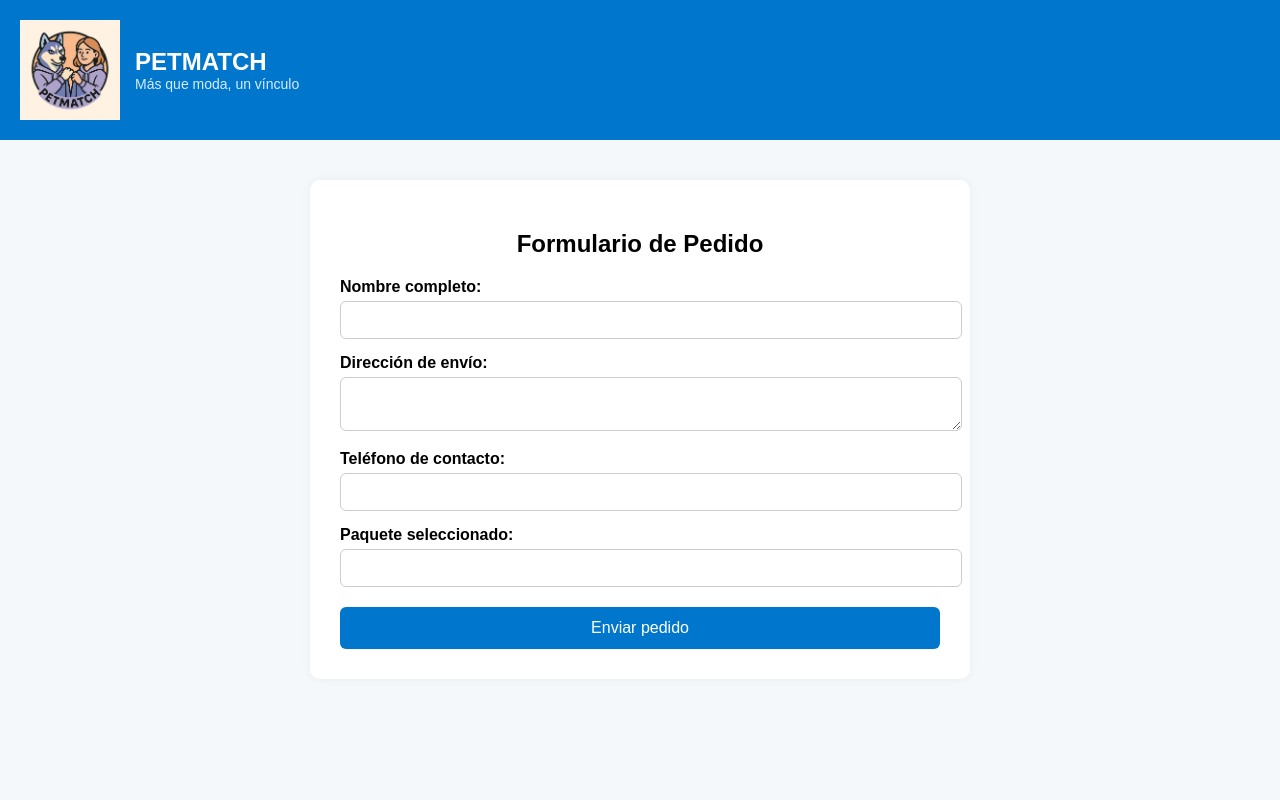
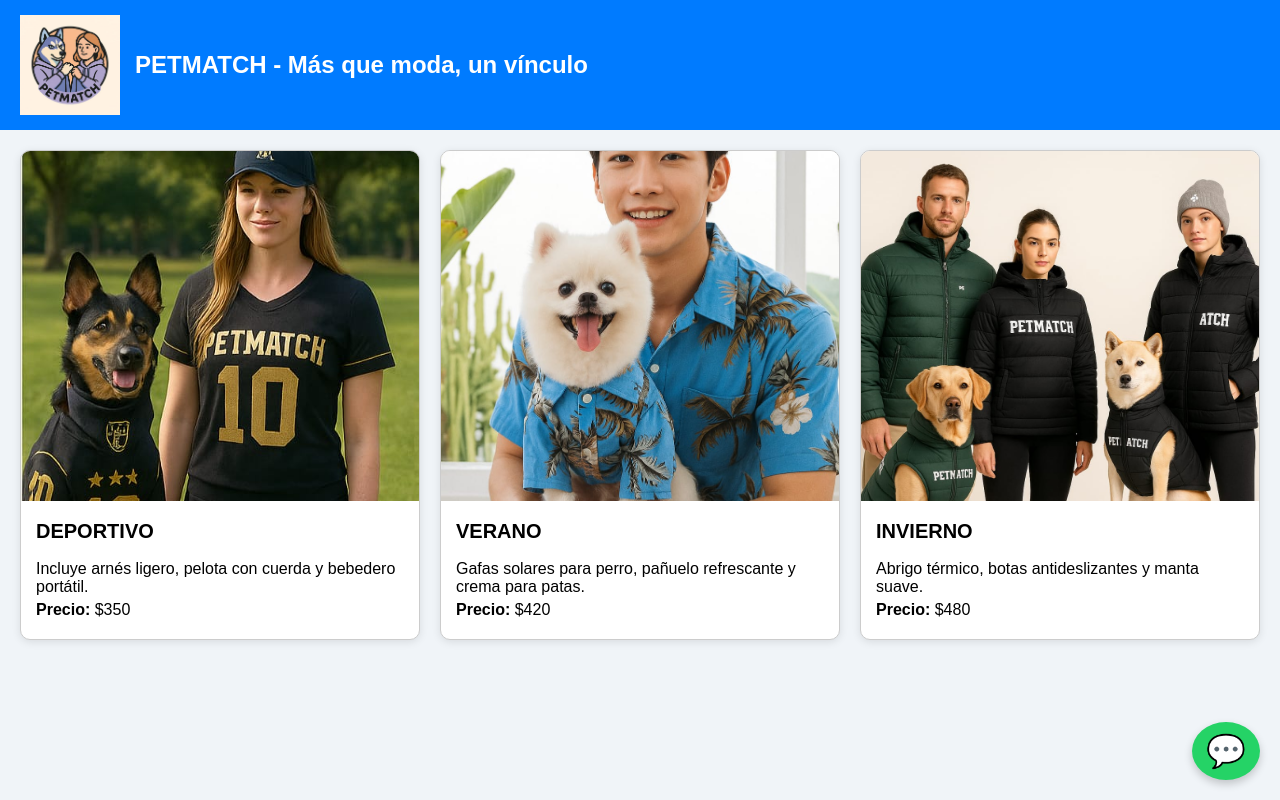
Before and after one commit to edwin-xala/petmatch-prueba-, a plain HTML site: page index.html in a window 1280 px wide. Drawn offline with Linux system fonts and the light colour scheme.

Commit message:
Update index.html

```diff
--- a/index.html
+++ b/index.html
@@ -1,131 +1,139 @@
 <!DOCTYPE html>
 <html lang="es">
 <head>
-  <meta charset="UTF-8">
-  <title>Formulario de Pedido - PETMATCH</title>
+  <meta charset="UTF-8" />
+  <meta name="viewport" content="width=device-width, initial-scale=1.0" />
+  <title>PETMATCH - Tu tienda de paquetes para mascotas</title>
   <style>
     body {
       font-family: Arial, sans-serif;
-      background: #f4f8fb;
       margin: 0;
-      padding: 0;
+      background-color: #f0f4f8;
     }
 
     header {
-      background: #0077cc;
+      background-color: #007BFF;
       color: white;
+      padding: 15px 20px;
       display: flex;
       align-items: center;
-      padding: 20px;
     }
 
-    .logo {
+    header img {
       height: 100px;
       margin-right: 15px;
     }
 
-    .titulo {
-      display: flex;
-      flex-direction: column;
+    header h1 {
+      font-size: 24px;
+      margin: 0;
     }
 
-    .titulo h1 {
-      margin: 0;
-      font-size: 24px;
+    .catalogo {
+      padding: 20px;
+      display: grid;
+      grid-template-columns: repeat(auto-fit, minmax(280px, 1fr));
+      gap: 20px;
     }
 
-    .titulo p {
-      margin: 0;
-      font-size: 14px;
-      color: #d6ecff;
+    .paquete {
+      background: white;
+      border: 1px solid #ccc;
+      border-radius: 10px;
+      overflow: hidden;
+      box-shadow: 0 2px 8px rgba(0,0,0,0.1);
+      cursor: pointer;
+      transition: transform 0.2s;
     }
 
-    .contenedor {
-      max-width: 600px;
-      margin: 40px auto;
-      background: #ffffff;
-      padding: 30px;
-      border-radius: 10px;
-      box-shadow: 0 0 10px rgba(0,0,0,0.05);
+    .paquete:hover {
+      transform: scale(1.03);
     }
 
-    h2 {
-      text-align: center;
-      margin-bottom: 20px;
+    .paquete img {
+      width: 100%;
+      height: 350px;
+      object-fit: cover;
     }
 
-    label {
-      display: block;
-      margin-top: 15px;
-      font-weight: bold;
+    .paquete-content {
+      padding: 15px;
     }
 
-    input, textarea, select {
-      width: 100%;
-      padding: 10px;
-      margin-top: 5px;
-      border-radius: 6px;
-      border: 1px solid #ccc;
-      font-size: 14px;
+    .paquete h2 {
+      margin-top: 0;
+      font-size: 20px;
     }
 
-    button {
-      background: #0077cc;
-      color: white;
-      border: none;
-      padding: 12px 20px;
-      margin-top: 20px;
-      font-size: 16px;
-      border-radius: 6px;
-      cursor: pointer;
-      width: 100%;
+    .paquete p {
+      margin: 5px 0;
     }
 
-    button:hover {
-      background: #005fa3;
+    .whatsapp {
+      position: fixed;
+      bottom: 20px;
+      right: 20px;
+      font-size: 32px;
+      background-color: #25d366;
+      color: white;
+      padding: 10px 14px;
+      border-radius: 50%;
+      text-decoration: none;
+      box-shadow: 0 4px 8px rgba(0,0,0,0.2);
+      transition: transform 0.3s ease;
+    }
+
+    .whatsapp:hover {
+      transform: scale(1.1);
     }
   </style>
 </head>
 <body>
 
+  <!-- Encabezado -->
   <header>
-    <img src="logo.png" alt="Logo de PETMATCH" class="logo">
-    <div class="titulo">
-      <h1>PETMATCH</h1>
-      <p>Más que moda, un vínculo</p>
-    </div>
+    <img src="logo.png" alt="Logo PETMATCH" />
+    <h1>PETMATCH - Más que moda, un vínculo</h1>
   </header>
 
-  <div class="contenedor">
-    <h2>Formulario de Pedido</h2>
+  <!-- Catálogo de Paquetes -->
+  <section class="catalogo">
+    <div class="paquete" onclick="abrirFormulario('DEPORTIVO')">
+      <img src="deportivo.jpg" alt="Paquete Deportivo" />
+      <div class="paquete-content">
+        <h2>DEPORTIVO</h2>
+        <p>Incluye arnés ligero, pelota con cuerda y bebedero portátil.</p>
+        <p><strong>Precio:</strong> $350</p>
+      </div>
+    </div>
 
-    <form action="https://formspree.io/f/myzjjrpg" method="POST">
-      <input type="hidden" name="_next" value="gracias.html">
+    <div class="paquete" onclick="abrirFormulario('VERANO')">
+      <img src="verano.jpg" alt="Paquete Verano" />
+      <div class="paquete-content">
+        <h2>VERANO</h2>
+        <p>Gafas solares para perro, pañuelo refrescante y crema para patas.</p>
+        <p><strong>Precio:</strong> $420</p>
+      </div>
+    </div>
 
-      <label for="nombre">Nombre completo:</label>
-      <input type="text" id="nombre" name="nombre" required>
+    <div class="paquete" onclick="abrirFormulario('INVIERNO')">
+      <img src="invierno.jpg" alt="Paquete Invierno" />
+      <div class="paquete-content">
+        <h2>INVIERNO</h2>
+        <p>Abrigo térmico, botas antideslizantes y manta suave.</p>
+        <p><strong>Precio:</strong> $480</p>
+      </div>
+    </div>
+  </section>
 
-      <label for="direccion">Dirección de envío:</label>
-      <textarea id="direccion" name="direccion" required></textarea>
+  <!-- Botón WhatsApp -->
+  <a href="https://wa.me/5215542009790" class="whatsapp" target="_blank" title="Contáctanos por WhatsApp">💬</a>
 
-      <label for="telefono">Teléfono de contacto:</label>
-      <input type="tel" id="telefono" name="telefono" required>
-
-      <label for="paquete">Paquete seleccionado:</label>
-      <input type="text" id="paquete" name="paquete" readonly required>
-
-      <button type="submit">Enviar pedido</button>
-    </form>
-  </div>
-
+  <!-- Script para redirigir al formulario -->
   <script>
-    // Obtener el paquete desde la URL y ponerlo en el campo
-    const params = new URLSearchParams(window.location.search);
-    const paquete = params.get('paquete');
-    if (paquete) {
-      document.getElementById('paquete').value = paquete;
+    function abrirFormulario(paquete) {
+      window.location.href = "formulario.html?paquete=" + encodeURIComponent(paquete);
     }
   </script>
-
 </body>
 </html>
```
